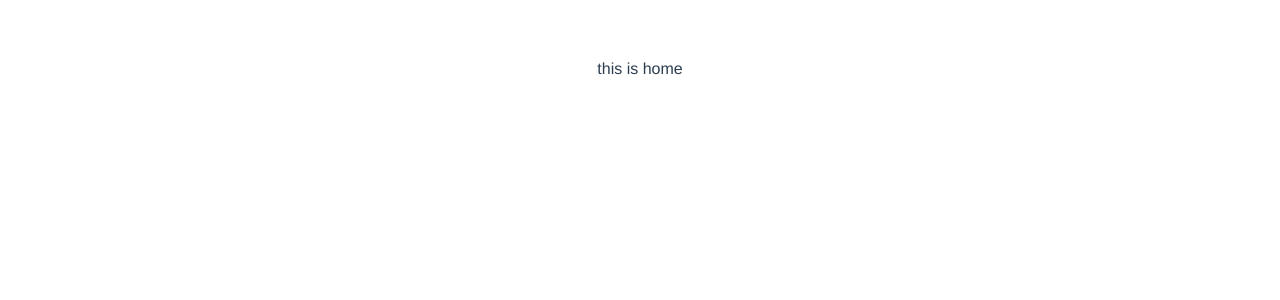
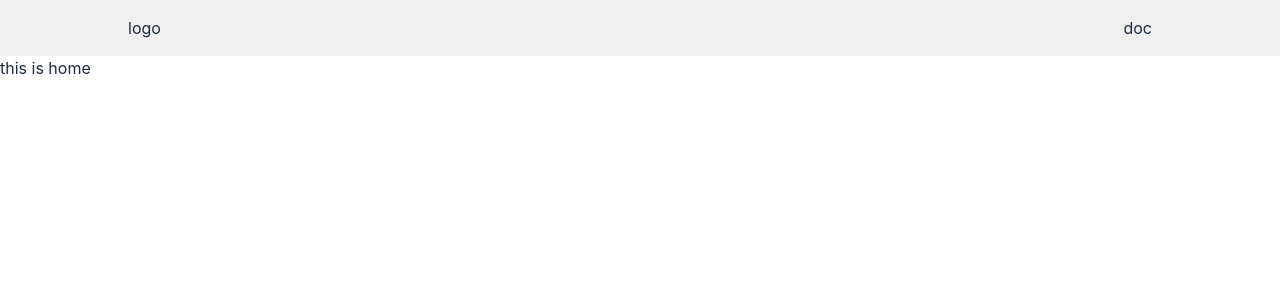
Before and after one commit to backlash-go/backlash-ui, a Vue app: page / in a window 1280 px wide. Shown: the top 300 px of the page. Built offline with nearby package versions, Linux system fonts and the light colour scheme.

Commit message:
2021-12-27

```diff
--- a/src/App.vue
+++ b/src/App.vue
@@ -9,13 +9,6 @@
   <router-view/>
 </template>
 
-<style>
-#app {
-  font-family: Avenir, Helvetica, Arial, sans-serif;
-  -webkit-font-smoothing: antialiased;
-  -moz-osx-font-smoothing: grayscale;
-  text-align: center;
-  color: #2c3e50;
-  margin-top: 60px;
-}
+<style lang="scss">
+
 </style>
--- /dev/null
+++ b/src/components/nav/NavBar.vue
@@ -0,0 +1,38 @@
+<template>
+  <div class="navBar">
+    <div class="navBar-wrapper">
+      <div class="navBar-logo">logo</div>
+      <div class="doc">doc</div>
+    </div>
+  </div>
+</template>
+
+<script>
+export default {
+  name: "NavBar"
+};
+</script>
+
+<style lang="scss" scoped>
+.navBar {
+  $navBar-color: #f0f0f0;
+
+  background-color: $navBar-color;
+  @mixin df-layout {
+    display: flex;
+    justify-content: space-between;
+  }
+
+  .navBar-wrapper {
+    width: 80%;
+    background-color: $navBar-color;
+    display: flex;
+    @include df-layout;
+    margin-right: auto;
+    margin-left: auto;
+    padding: 16px 0;
+  }
+}
+
+
+</style>
--- /dev/null
+++ b/src/index.scss
@@ -0,0 +1,32 @@
+* {
+  margin: 0;
+  padding: 0;
+  box-sizing: border-box;
+}
+
+ul, li {
+  list-style: none;
+}
+
+a {
+  text-decoration: none;
+  color: inherit;
+
+  &:hover {
+    text-decoration: underline;
+    cursor: pointer;
+  }
+}
+
+h1, h2, h3, h4, h5, h6 {
+  font-weight: normal;
+}
+
+body {
+  font-size: 16px;
+  // 为什么这样写 font-family
+  // 答案见 https://github.com/zenozeng/fonts.css/
+  line-height: 1.5;
+  color: #1d2c40;
+  font-family: -apple-system, "Noto Sans", "Helvetica Neue", Helvetica, "Nimbus Sans L", Arial, "Liberation Sans", "PingFang SC", "Hiragino Sans GB", "Noto Sans CJK SC", "Source Han Sans SC", "Source Han Sans CN", "Microsoft YaHei", "Wenquanyi Micro Hei", "WenQuanYi Zen Hei", "ST Heiti", SimHei, "WenQuanYi Zen Hei Sharp", sans-serif;
+}
--- a/src/main.ts
+++ b/src/main.ts
@@ -2,6 +2,8 @@ import {createApp} from 'vue';
 
 // @ts-ignore
 import App from "./App.vue";
+
+import './index.scss'
 
 import {router} from './router/router';
 
--- a/src/views/Home.vue
+++ b/src/views/Home.vue
@@ -1,13 +1,18 @@
 <template>
 
-
+  <nav-bar></nav-bar>
   <div> this is home</div>
 </template>
 
-<script>
+<script lang="ts">
+
+import NavBar from '@/components/nav/NavBar.vue';
+
+
 export default {
-name: "Home"
-}
+  name: 'Home',
+  components: {NavBar}
+};
 </script>
 
 <style scoped>
```
